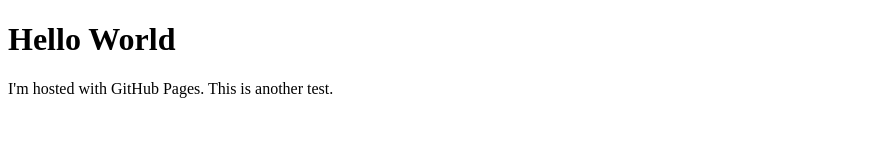
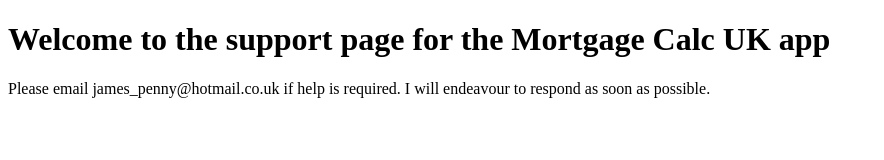
Before and after one commit to JPenny89/JPenny89.github.io, a plain HTML site: page index.html in a window 1280 px wide. Shown: the whole page, without its empty margins (0-884 px from the left). Drawn offline with Linux system fonts and the light colour scheme.

Commit message:
Updated index.html file with new title and text

```diff
--- a/index.html
+++ b/index.html
@@ -1,9 +1,8 @@
 <!DOCTYPE html>
 <html>
 <body>
-<h1>Hello World</h1>
-<p>I'm hosted with GitHub Pages.
-
-  This is another test.</p>
+<h1>Welcome to the support page for the Mortgage Calc UK app</h1>
+<p>Please email james_penny@hotmail.co.uk if help is required.
+  I will endeavour to respond as soon as possible. </p>
 </body>
 </html>
```
